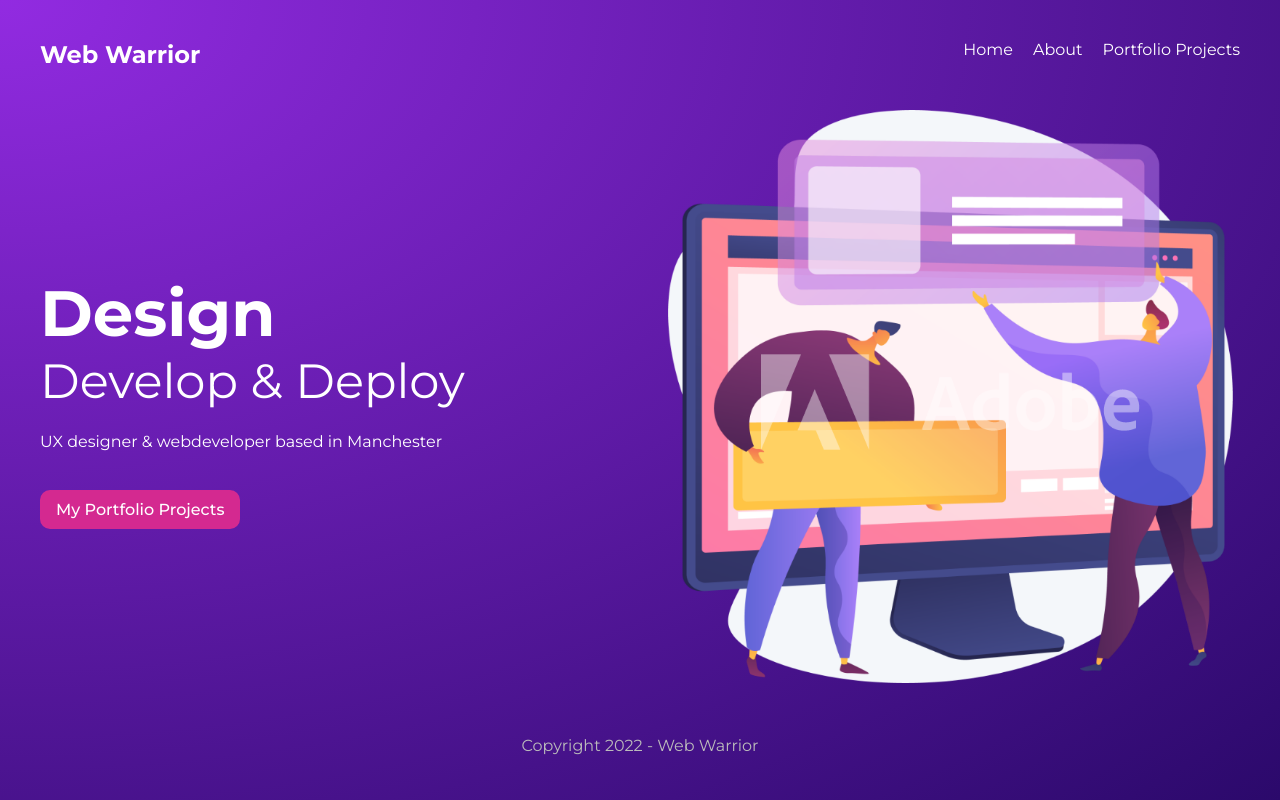
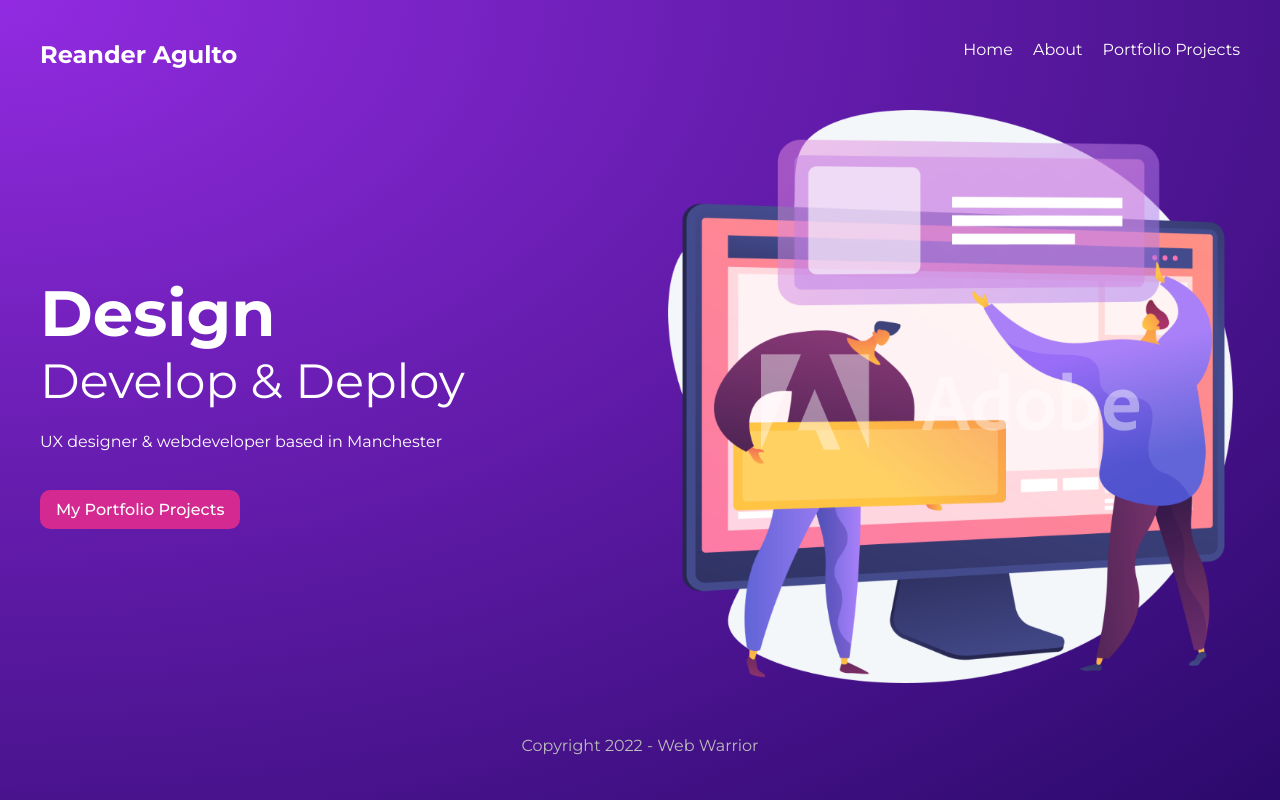
Before and after one commit to reanderagulto/Web-Warrior, a Gatsby site: page / in a window 1280 px wide. Built offline with nearby package versions, Linux system fonts and the light colour scheme; Gatsby itself is replaced by a stand-in of ours.

Commit message:
Updated code - added graphql queries

```diff
--- a/gatsby-config.js
+++ b/gatsby-config.js
@@ -9,4 +9,9 @@
  */
 module.exports = {
   plugins: [],
+  siteMetadata: {
+    title: 'Reander Agulto',
+    description: 'Web Dev portfolio',
+    copyright: 'This website is copyright 2022 Web Warrior',
+  }
 }
--- a/src/components/Navbar.js
+++ b/src/components/Navbar.js
@@ -1,10 +1,23 @@
 import React from 'react'
-import { Link } from 'gatsby'
+import { Link, graphql, useStaticQuery } from 'gatsby'
 
 export default function Navbar() {
+
+  const data = useStaticQuery(graphql`
+    query SiteInfo {
+      site {
+        siteMetadata {
+          title
+        }
+      }
+    }
+  `);
+
+  const { title } = data.site.siteMetadata;
+
   return (
     <nav>
-      <h1>Web Warrior</h1>
+      <h1>{ title }</h1>
       <div className='links'>
         <Link to="/">Home</Link>
         <Link to="/about">About</Link>
```
Also changed, not shown: src/pages/index.js (line endings or trailing spaces).
